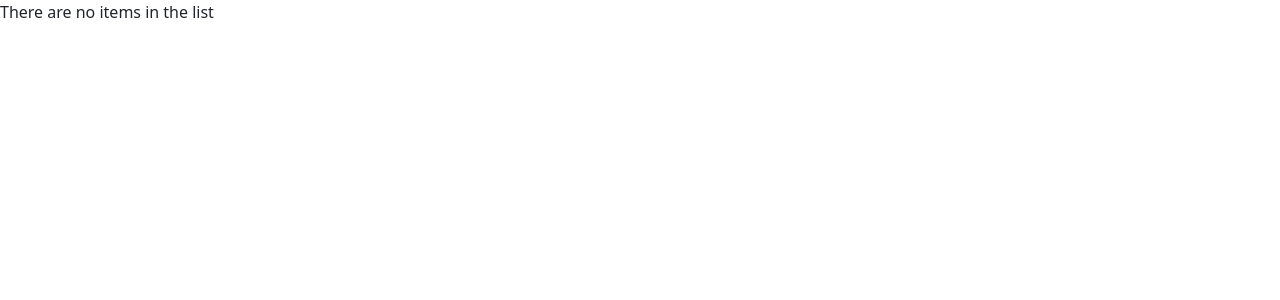
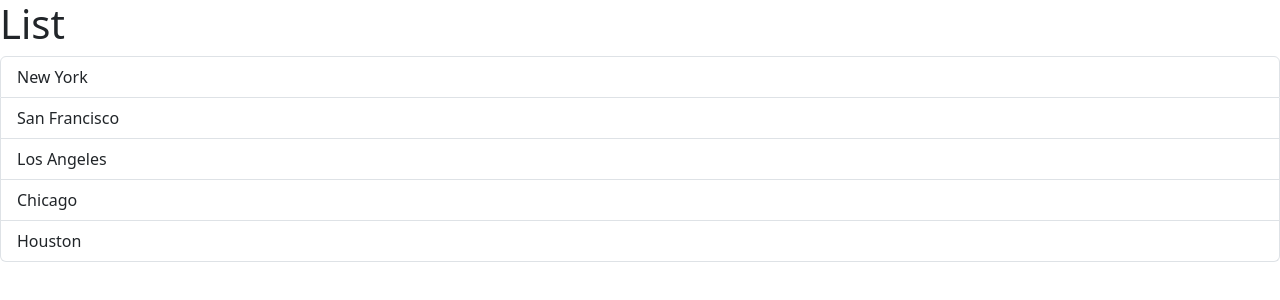
Before and after one commit to IDeployOnFriday/react-app-for-beginners-mosh, a React (Vite) app: page / in a window 1280 px wide. Shown: the top 300 px of the page. Built offline with nearby package versions, Linux system fonts and the light colour scheme.

Commit message:
conditional validation

```diff
--- a/src/components/ListGroup.tsx
+++ b/src/components/ListGroup.tsx
@@ -3,15 +3,13 @@ import { Fragment } from "react/jsx-runtime";
 
 function ListGroup() {
 
-    let items = ['New York', 'San Francisco', 'Los Angeles', 'Chicago', 'Houston'];
-    items = [];
-
-    if (items.length === 0) return <p>There are no items in the list</p>;
-
+    const items = ['New York', 'San Francisco', 'Los Angeles', 'Chicago', 'Houston'];
+    //items = [];
 
   return (
     <>
       <h1>List</h1>
+      {items.length === 0 ? <p>There are no items in the list</p>: null}
       <ul className="list-group">
         {items.map(item => (
           <li key={item} className="list-group-item">
```
